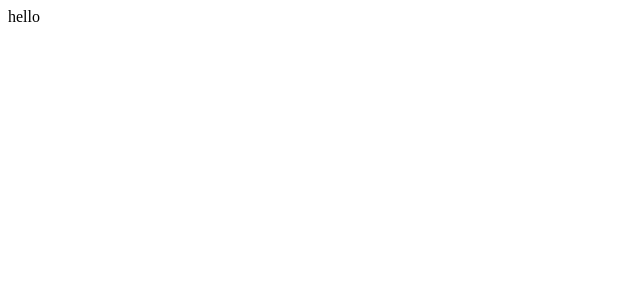
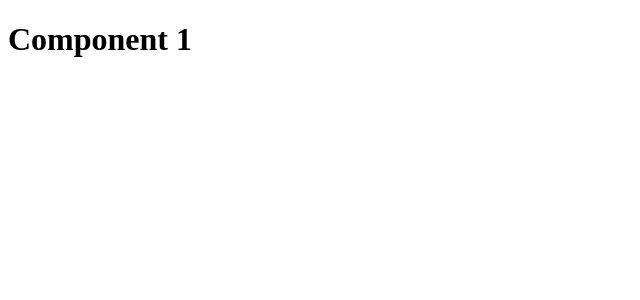
Before and after one commit to dharmsavaliya/ReactfirstDemo, a React (Vite) app: page / in a window 1280 px wide. Shown: the top 300 px of the page, without its empty margins (0-640 px from the left). Built offline with nearby package versions, Linux system fonts and the light colour scheme.

Commit message:
component1.jsx

```diff
--- /dev/null
+++ b/src/24-12-2024/component1.jsx
@@ -0,0 +1,13 @@
+import * as React from "react";
+//
+class Component1 extends React.Component {
+    render() {
+        return (
+            <div>
+                <h1>Component 1</h1>
+                <h2></h2>
+            </div>
+            );
+            }
+            }
+            export default Component1;
--- a/src/main.jsx
+++ b/src/main.jsx
@@ -1,9 +1,10 @@
 import { StrictMode } from 'react'
-import { createRoot } from 'react-dom/client'
+import { createRoot } from 'react-dom/client';
+import Component1 from './24-12-2024/component1';
 
 
 createRoot(document.getElementById('root')).render(
   <StrictMode>
-    hello
+    <Component1/>
   </StrictMode>,
 )
```
